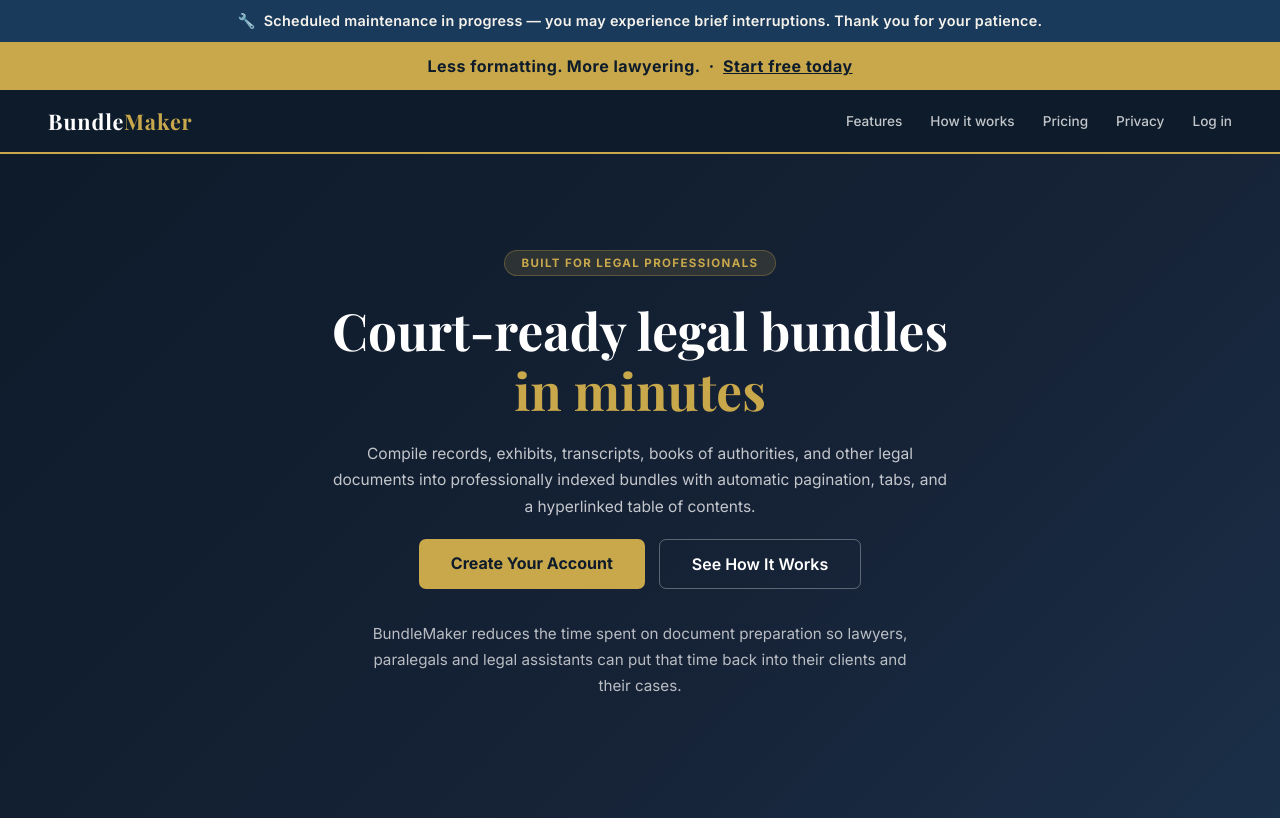
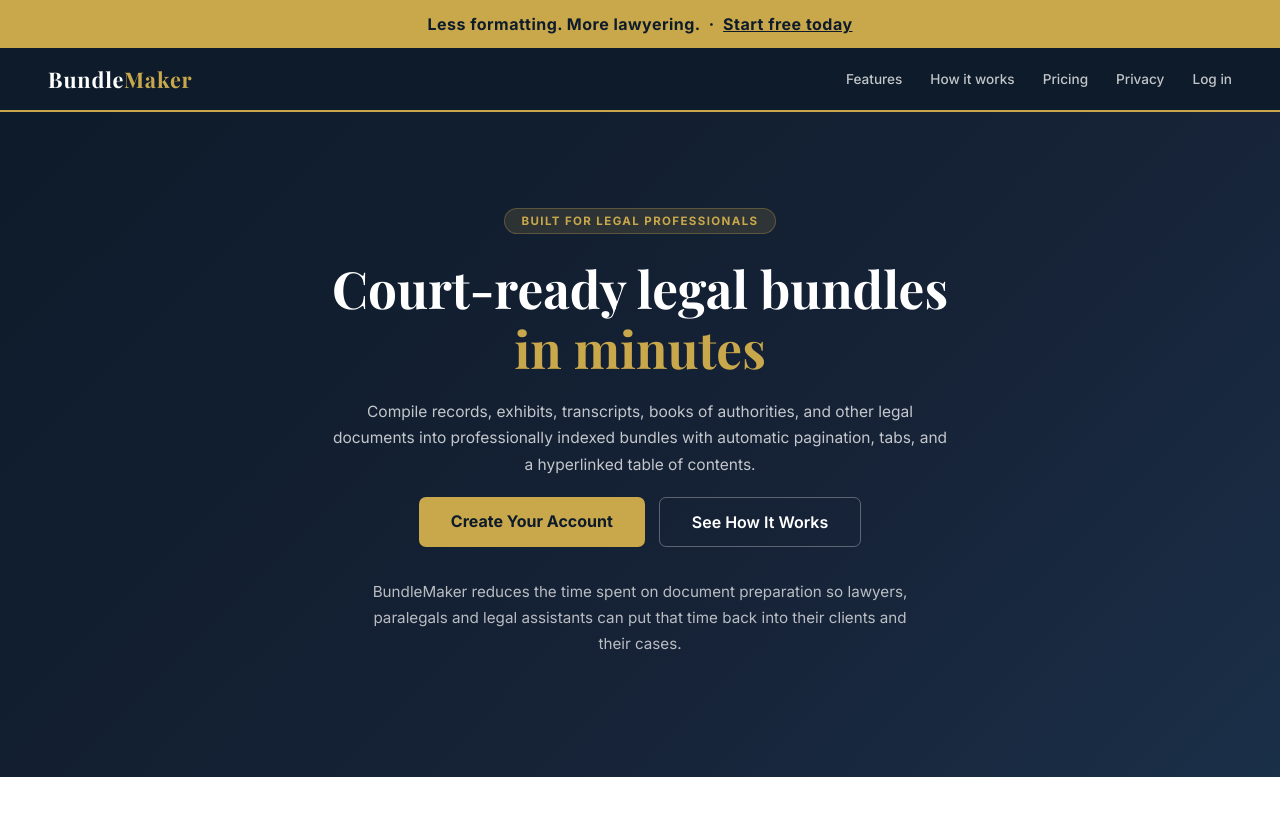
Before and after one commit to AmieOnda2013/bundlemaker, a Flask app: page / in a window 1280 px wide. Shown: the top 818 px of the page. Run offline with Flask 3, Linux system fonts and the light colour scheme.

Commit message:
Remove maintenance banner — retention changes verified
Co-Authored-By: Claude Fable 5 <noreply@anthropic.com>

```diff
--- a/templates/index.html
+++ b/templates/index.html
@@ -533,10 +533,6 @@ footer span{color:var(--gold)}
 </head>
 <body>
 
-<!-- ── Maintenance banner ── -->
-<div id="maintenance-banner" style="background:#1a3a5c;color:#f5f2eb;text-align:center;padding:12px 24px;font-size:0.9rem;font-weight:600;letter-spacing:0.02em">
-  🔧 &nbsp;Scheduled maintenance in progress — you may experience brief interruptions. Thank you for your patience.
-</div>
 
 <!-- ── Header ── -->
 <header>
--- a/templates/landing.html
+++ b/templates/landing.html
@@ -153,10 +153,6 @@
 </head>
 <body>
 
-<!-- ── Maintenance banner ── -->
-<div id="maintenance-banner" style="background:#1a3a5c;color:#f5f2eb;text-align:center;padding:12px 24px;font-size:0.9rem;font-weight:600;letter-spacing:0.02em">
-  🔧 &nbsp;Scheduled maintenance in progress — you may experience brief interruptions. Thank you for your patience.
-</div>
 
 <!-- ── Top bar ── -->
 <div style="background:var(--gold);color:var(--navy);text-align:center;padding:14px 24px;font-size:1rem;font-weight:700;letter-spacing:0.03em">
```
